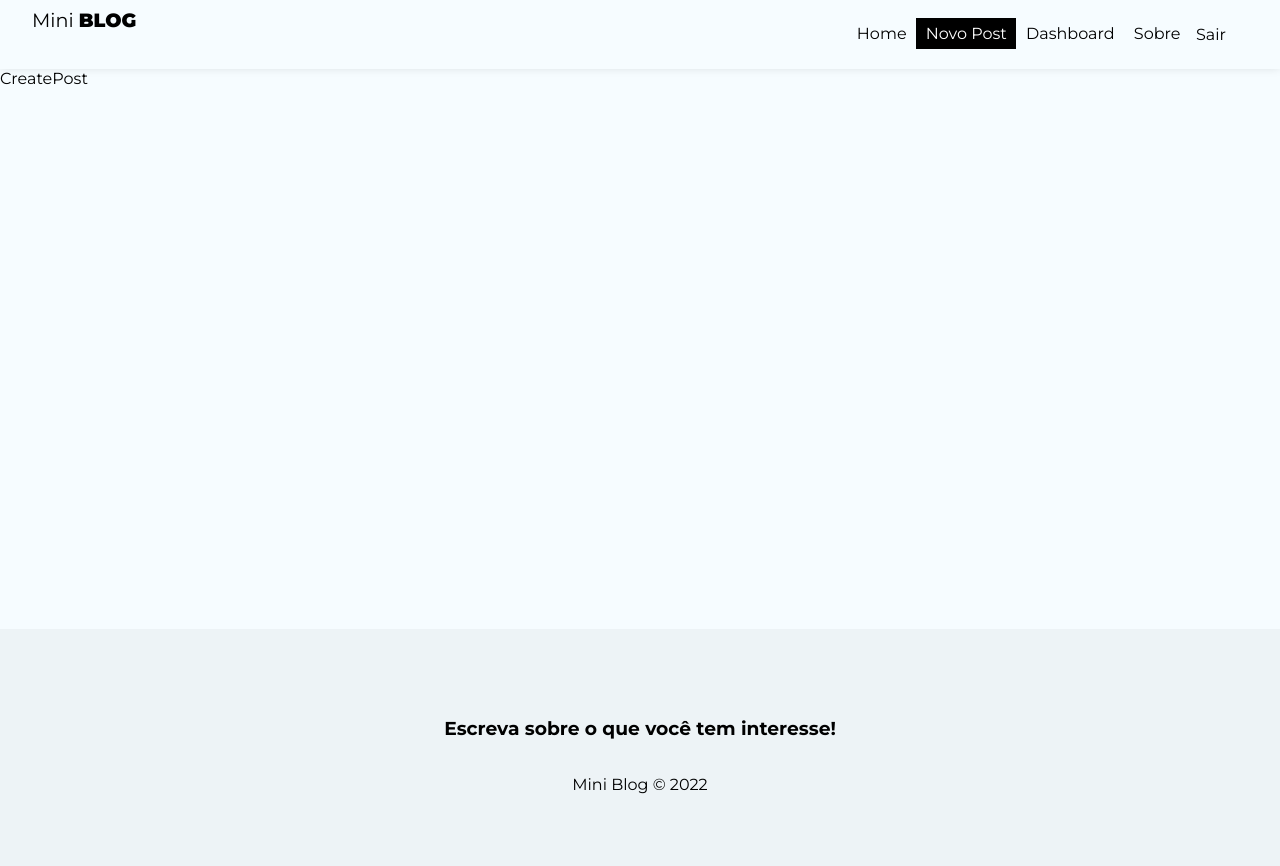
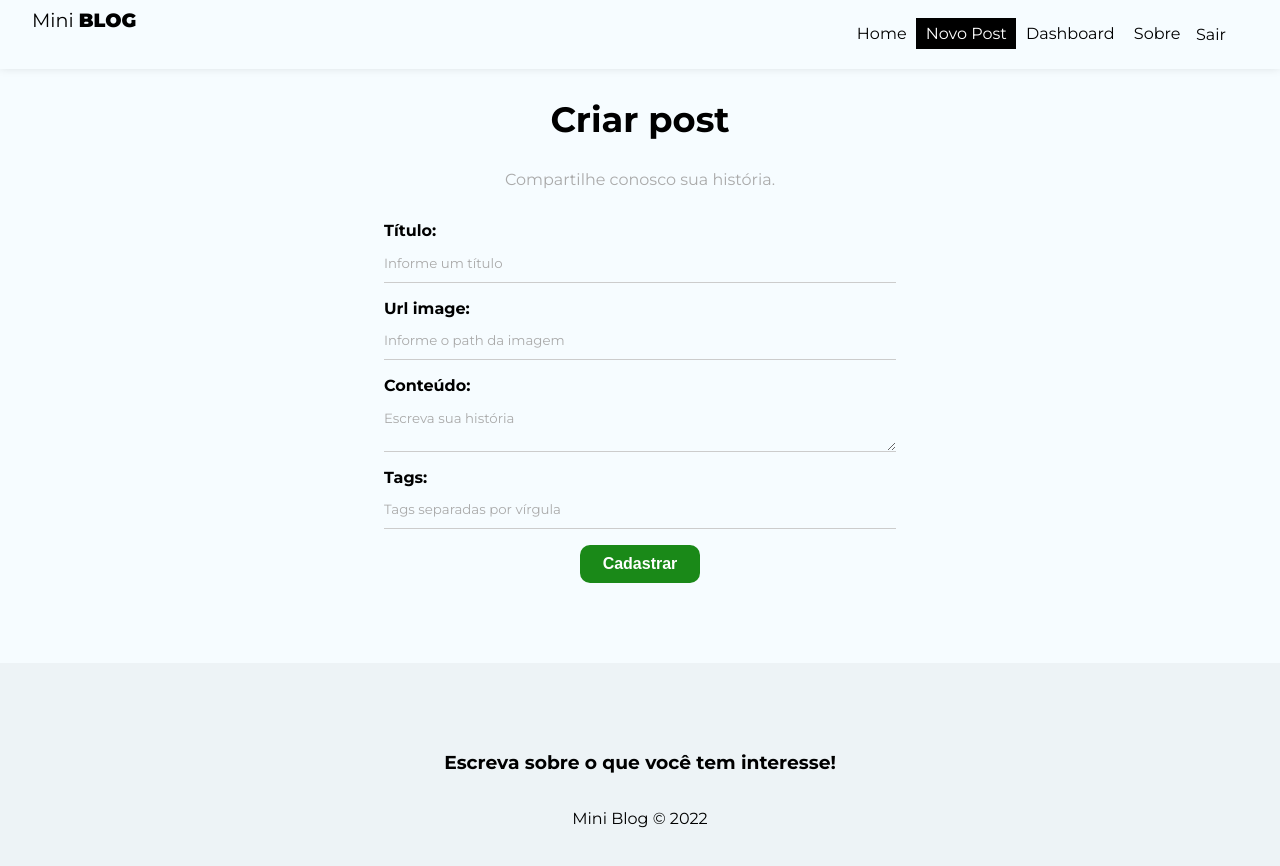
Before and after one commit to 4ugusto5ouza/miniblog, a React (Create React App) app: page /post/create in a window 1280 px wide. Shown: the top 866 px of the page. Built offline with nearby package versions, Linux system fonts and the light colour scheme; no server answers; sample sign-in values are in the browser's storage.

Commit message:
create page new post

```diff
--- a/src/pages/CreatePost/CreatePost.js
+++ b/src/pages/CreatePost/CreatePost.js
@@ -1,7 +1,79 @@
 import styles from "./CreatePost.module.css";
 
+import { useState } from "react";
+import { useNavigate } from "react-router-dom";
+import { useAuthValue } from "../../context/AuthContext";
+
 const CreatePost = () => {
-  return <div>CreatePost</div>;
+  const [titulo, setTitulo] = useState("");
+  const [imageUrl, setImageUrl] = useState("");
+  const [conteudo, setConteudo] = useState("");
+  const [tags, setTags] = useState("");
+  const [error, setError] = useState("");
+
+  const handleSubmit = (e) => {
+    e.preventDefault();
+  };
+  return (
+    <div className={styles.create_post}>
+      <h2>Criar post</h2>
+      <p>Compartilhe conosco sua história.</p>
+      <form onSubmit={handleSubmit}>
+        <label>
+          <span>Título:</span>
+          <input
+            type="text"
+            name="titulo"
+            placeholder="Informe um título"
+            required
+            onChange={(e) => setTitulo(e.target.value)}
+            value={titulo}
+          />
+        </label>
+        <label>
+          <span>Url image:</span>
+          <input
+            type="text"
+            name="imageUrl"
+            placeholder="Informe o path da imagem"
+            required
+            onChange={(e) => setImageUrl(e.target.value)}
+            value={imageUrl}
+          />
+        </label>
+        <label>
+          <span>Conteúdo:</span>
+          <textarea
+            type="text"
+            name="conteudo"
+            placeholder="Escreva sua história"
+            required
+            onChange={(e) => setConteudo(e.target.value)}
+            value={conteudo}
+          />
+        </label>
+        <label>
+          <span>Tags:</span>
+          <input
+            type="text"
+            name="tags"
+            placeholder="Tags separadas por vírgula"
+            required
+            onChange={(e) => setTags(e.target.value)}
+            value={tags}
+          />
+        </label>
+        {error && <p className="error">{error}</p>}
+        <button className="btn">Cadastrar</button>
+        {/* {!loading && <button className="btn">Cadastrar</button>}
+        {loading && (
+          <button className="btn" disabled>
+            Aguarde...
+          </button>
+        )} */}
+      </form>
+    </div>
+  );
 };
 
 export default CreatePost;
--- a/src/pages/CreatePost/CreatePost.module.css
+++ b/src/pages/CreatePost/CreatePost.module.css
@@ -0,0 +1,12 @@
+.create_post {
+  text-align: center;
+}
+
+.create_post h2 {
+  font-size: 2.2em;
+}
+
+.create_post p {
+  color: #aaa;
+  margin-bottom: 2em;
+}
```
